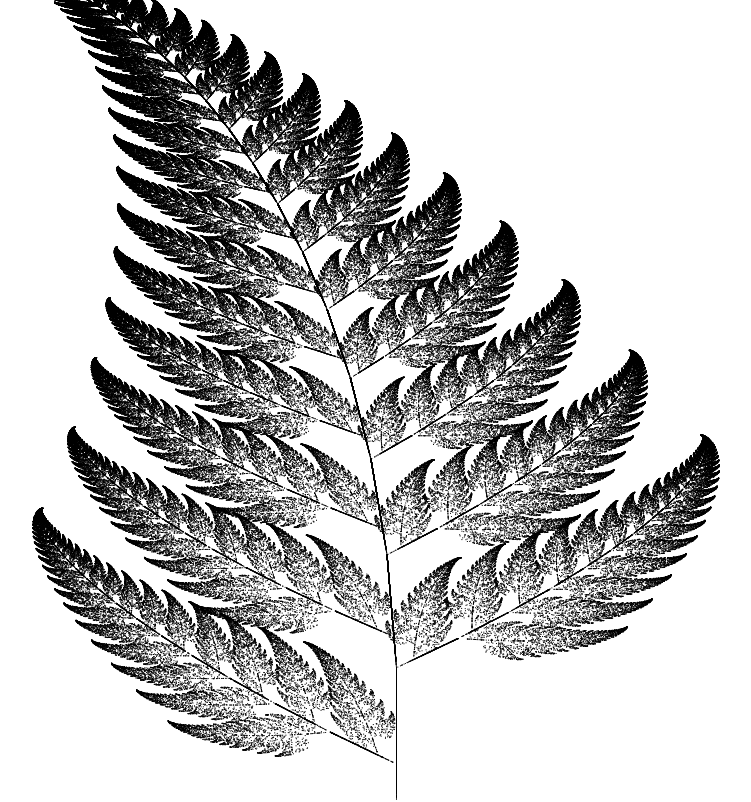
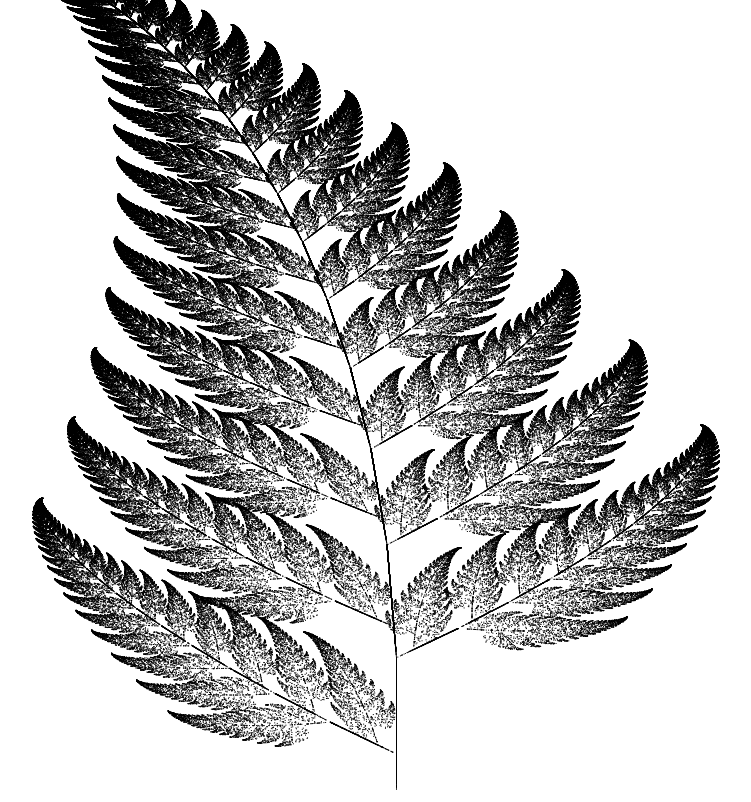
Before and after one commit to fabiomontefuscolo/nerd-child-plays, a plain HTML site: page fractal-plantinha.html in a window 1280 px wide. Shown: the whole page, without its empty margins (244-995 px from the left). Drawn offline with Linux system fonts and the light colour scheme; animation ran at ten frames a second.

Commit message:
add metatag to html files

```diff
--- a/fractal-plantinha.html
+++ b/fractal-plantinha.html
@@ -1,6 +1,7 @@
 <!DOCTYPE html>
 <html>
   <head>
+    <meta name="viewport" content="width=device-width, initial-scale=1" />
     <title>Fractal que está na Wikipedia</title>
     <style type="text/css">
       html {
@@ -12,7 +13,7 @@
         padding: 0;
       }
       #canvas {
-        height: 100%;
+        height: calc(100% - 10px);
         width: 100%;
         margin: 0;
         padding: 0;
@@ -102,7 +103,6 @@
     </script>
   </head>
   <body>
-    <h1>Fractal from ChatGPT</h1>
     <canvas id="canvas"></canvas>
   </body>
 </html>
```
Also changed, not shown: a-estrela.html (+1 -0 lines), css-animation.html (+1 -0 lines), emegencia.html (+1 -0 lines), fractal-setInterval.html (+1 -0 lines), fractal-worker.html (+1 -0 lines), fractal.html (+1 -0 lines), mousemove.html (+1 -0 lines), particulas.html (+1 -0 lines), particulas2.html (+1 -0 lines), particulas3.html (+1 -0 lines), sierpinski.html (+1 -0 lines), snowflake.html (+1 -0 lines).
